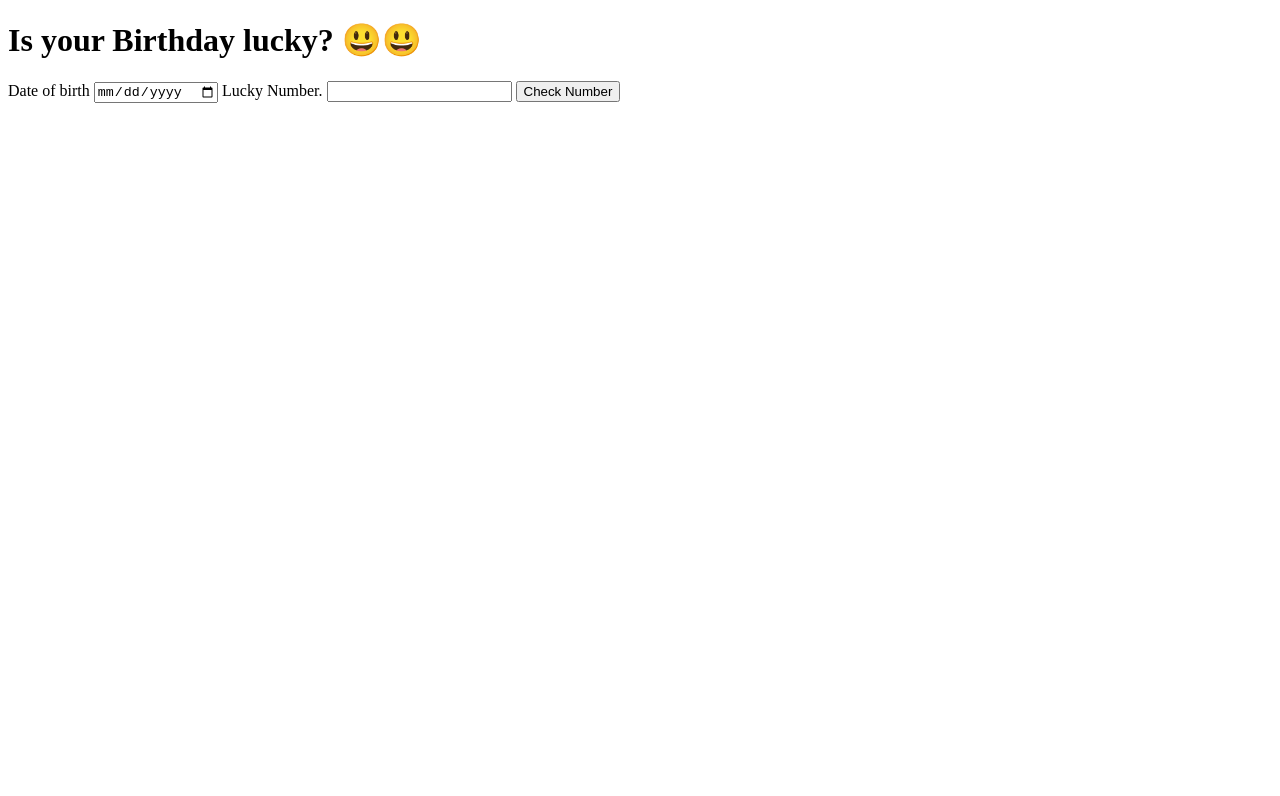
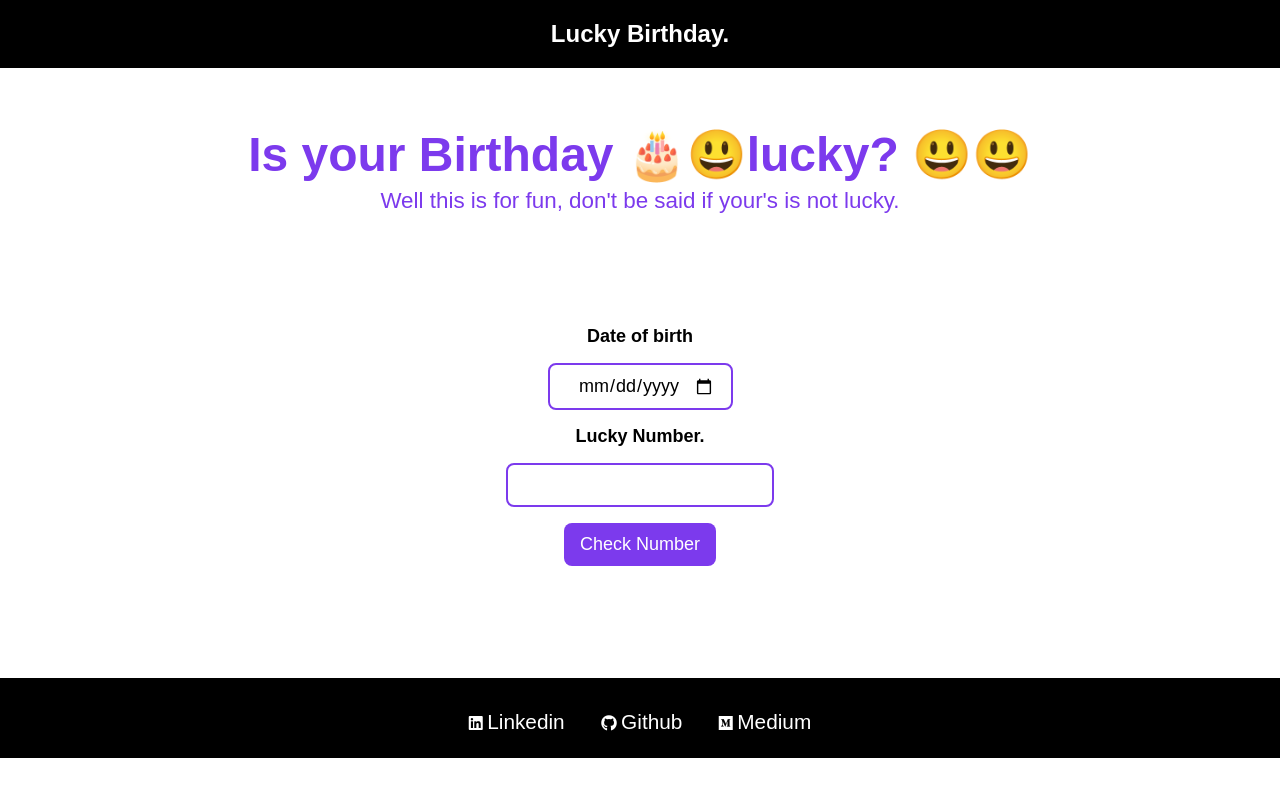
Before and after one commit to Raviikumar001/Lucky_birthday_mark11, a plain HTML site: page index.html in a window 1280 px wide. Drawn offline with Linux system fonts and the light colour scheme.

Commit message:
added header and css

```diff
--- a/index.html
+++ b/index.html
@@ -5,19 +5,47 @@
         <meta charset="utf-8">
         <meta name="viewport" content="width=device-width">
         <title>Lucky Birthday.</title>
-        <link rel="stylesheet" href="">
+        <link rel="stylesheet" href="style.css">
+
+        <!-- font awsome links -->
+        <link rel="stylesheet" href="https://use.fontawesome.com/releases/v5.15.3/css/all.css" integrity="sha384-SZXxX4whJ79/gErwcOYf+zWLeJdY/qpuqC4cAa9rOGUstPomtqpuNWT9wdPEn2fk" crossorigin="anonymous">
 
     </head>
     <body>
-        <h1> Is your Birthday lucky? 😃😃</h1>
+        <header class="head">
+            <h2>Lucky Birthday.</h2>
+        </header>
+
+      <div class="content-box">
+        <h1> Is your Birthday 🎂😃lucky? 😃😃</h1>
+        <p>Well this is for fun, don't be said if your's is not lucky.</p>
+      </div>
+
         <div class="container">
-            <label for="date-of-birth">Date of birth</label>
+            <label class= "la-input" for="date-of-birth">Date of birth</label>
             <input type="date" id="date-of-birth">
-            <label for="lucky-number">Lucky Number.</label>
+            <label class= "la-input" for="lucky-number">Lucky Number.</label>
             <input id="lucky-number" type="number">
             <button id="check-number">Check Number</button>
-            <div id="output-box"></div>
+            <div id="output-box">
+                <p class="msg"></p>
+            </div>
         </div>
+        <footer class="main-footer">
+            <nav class="navbare">
+                <ul class="main-footer__links">
+                    <li class="main-footer__link">
+                        <i class="fab fa-linkedin"></i>    <a href="https://www.linkedin.com/in/ravi-kumar-5ab056143/"> Linkedin</a>
+                    </li>
+                    <li class="main-footer__link">
+                        <i class="fab fa-github"></i>          <a href="https://github.com/Raviikumar001">Github</a>
+                    </li>
+                    <li class="main-footer__link">
+                        <i class="fab fa-medium"></i>    <a href="https://medium.com/@kumarraviabhi007">Medium</a>
+                  </li>
+                </ul>
+            </nav>
+        </footer>
 
 
         <script src="Index.js"></script>
--- a/index.js
+++ b/index.js
@@ -1,6 +1,7 @@
 
 const dateofBirth= document.querySelector('#date-of-birth');
 const luckyNumber = document.querySelector('#lucky-number');
+const msg = document.querySelector('.msg');
 
 const CheckNumberButton =   document.querySelector('#check-number');
 
@@ -8,9 +9,9 @@ const outputBox = document.querySelector('#output-box');
 function compareValues(sum,luckyNumber)
 {
    if(sum%luckyNumber===0){
-       outputBox.innerText= "Your birthday is lucky 🔥🔥";
+       msg.innerText= "Your birthday is lucky 🔥🔥";
    }else {
-       outputBox.innerText= "Your birthday is not lucky. 🤣It's just for fun.";
+       msg.innerText= "Your birthday is not lucky. 🤣It's just for fun.";
    }
 }
 
--- /dev/null
+++ b/style.css
@@ -0,0 +1,125 @@
+*{
+    padding: 0;
+    margin: 0;
+    box-sizing: border-box;
+    font-family: 'Poppins', sans-serif;
+  }
+
+
+
+  .head{
+
+    /* justify-content: space-between; */
+    align-items: center;
+    padding: 20px;
+
+    background-color: black;
+    color: #fff;
+
+
+  }
+  .head h2{
+    text-align: center;
+  }
+
+  .content-box{
+    margin: 4rem auto 7rem;
+    text-align: center;
+  }
+
+  .content-box h1{
+    font-size: 3rem;
+    line-height: 2.9rem;
+    color: #7c3aed;
+  }
+
+  .content-box p{
+    font-size: 1.4rem;
+    margin-top: 10px;
+
+    color: #7c3aed;
+  }
+
+  .container{
+    margin: 4rem auto 7rem;
+    text-align: center;
+}
+
+  .la-input{
+    font-size: large;
+    font-weight: 600;
+  }
+
+  input
+{
+display: block;
+font-size: 14px;
+outline: #fff;
+padding: 0.6rem 1rem;
+font-size: large;
+
+text-align: center;
+margin : 1rem auto;
+border: 2px solid #7c3aed;
+border-radius: 0.5rem;
+}
+
+#check-number{
+    background: #7c3aed;
+    border: none;
+    color: #fff;
+    padding: 0.7rem 1rem;
+    border-radius: 0.5rem;
+    font-size: large;
+    cursor: pointer;
+    outline: #fff;
+    margin: auto;
+    display: block;
+
+}
+
+.msg{
+    font-size: 1.5rem;
+    margin: 1rem;
+  }
+
+  .navbare{
+
+    background: black;
+    padding: 32px;
+    margin-top: 50px;
+    height: 10vh;
+
+      left: 0;
+      top: 0;
+      bottom: 0;
+      width: 100%;
+
+      color: white;
+      text-align: center;
+
+   }
+
+
+   .main-footer__links{
+    list-style: none;
+    margin:0 auto;
+    padding: 0;
+    text-align: center;
+
+   }
+   .main-footer__link{
+   display:inline-block;
+   margin: 0 16px;
+   }
+
+   .main-footer__link a{
+    color: #fff;
+    font-size: 1.3rem;
+    text-decoration: none;
+   }
+
+   .main-footer__link a:hover,
+   .main-footer__link a:active {
+   color: #ccc;
+   }
```
